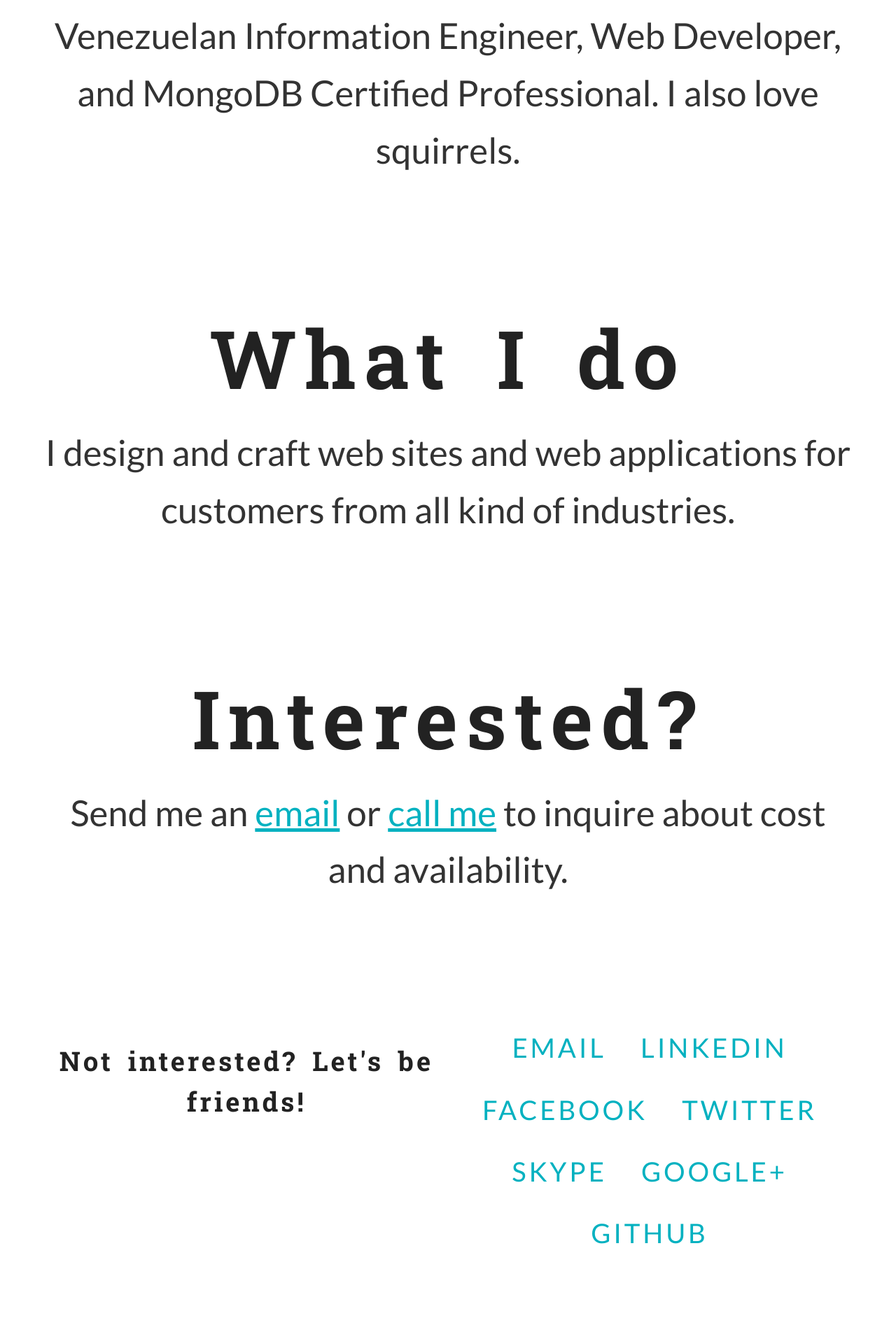
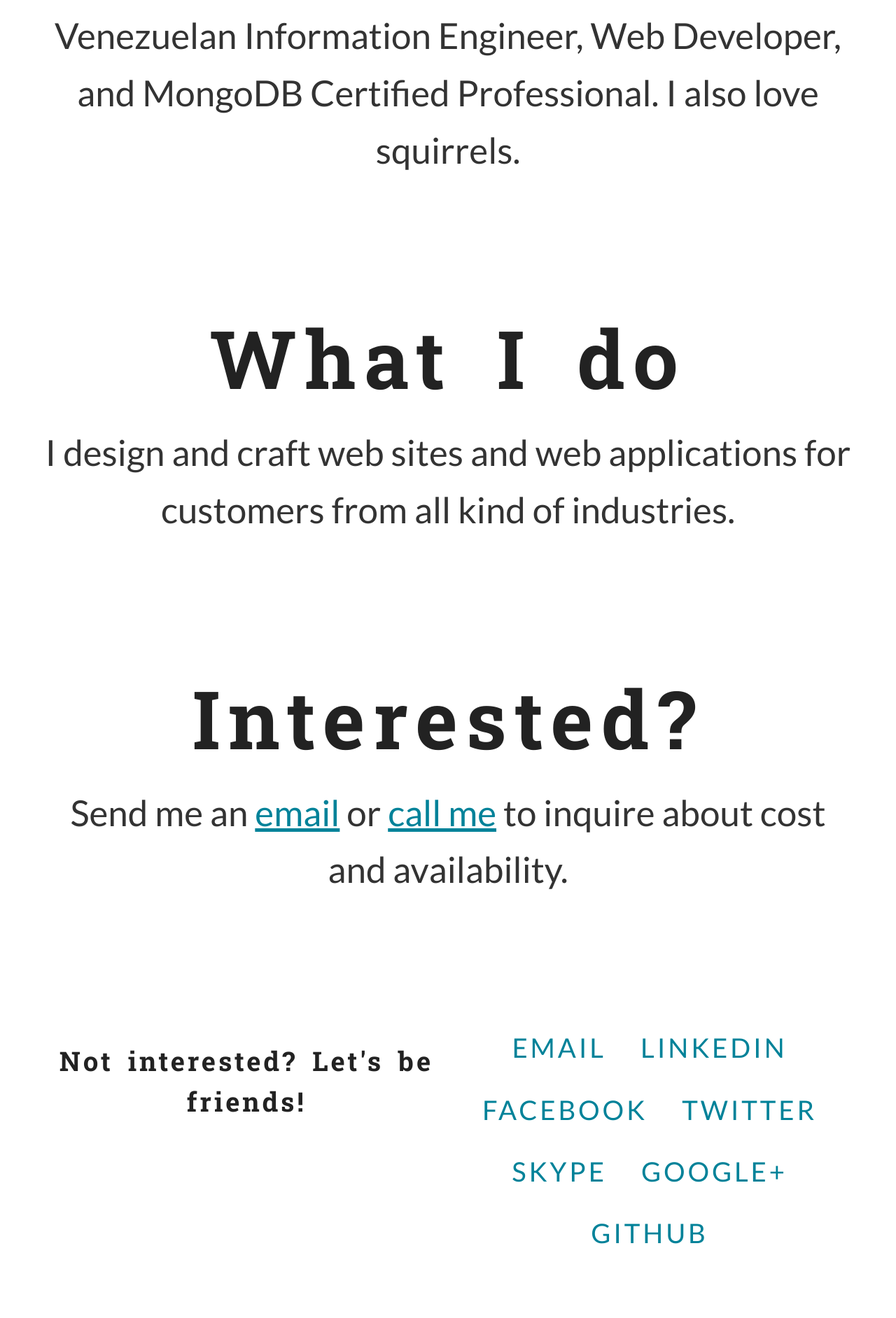
Before and after one commit to stefanmaric/stefanmaric.github.io, a Jekyll site: the page built from index.html, in a window 1280 px wide. Shown: the part 763-2647 px from the top of the page at 70% size. Built offline with Jekyll 4.4.1, drawn with Linux system fonts in a browser that asks for light colours.

Commit message:
Increase contrast of links for better accessibility

```diff
--- a/_sass/_variables.scss
+++ b/_sass/_variables.scss
@@ -6,5 +6,5 @@ $body-bg: #fff;
 $body-color: #333;
 $font-family-base: "Lato", "Helvetica Neue", "Helvetica", Helvetica, Arial, sans-serif;
 $headings-font-family: "Roboto Slab", Georgia, Cambria, Times, "Times New Roman", serif;
-$link-color: #03b1c0;
+$link-color: #008299;
 $link-hover-color: #cc4c87;
```
